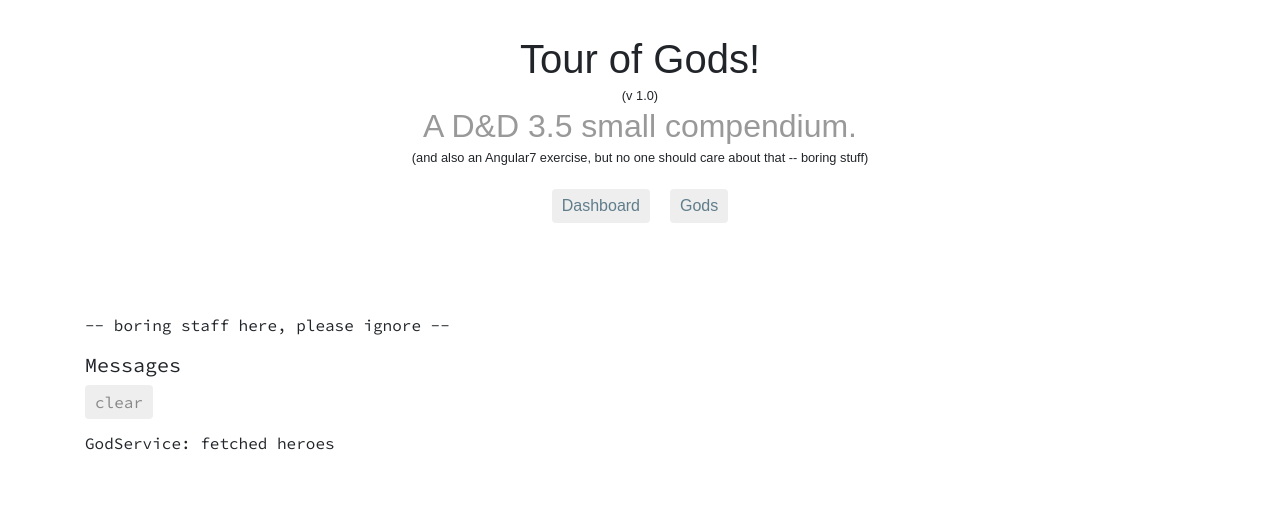
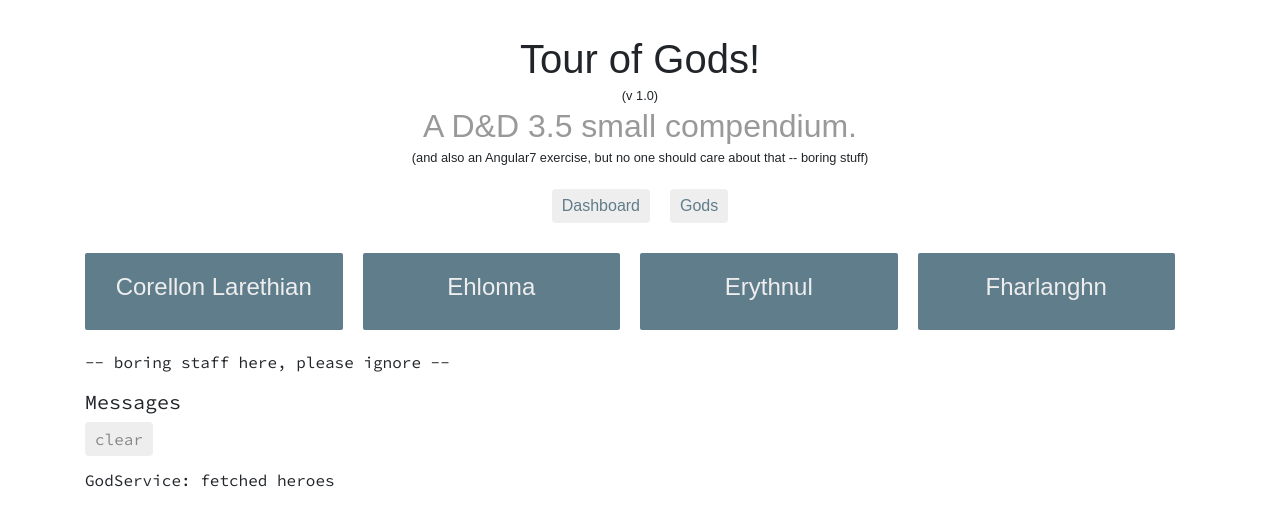
Before and after one commit to vkytefree/tour-of-gods, an Angular app: page /dashboard in a window 1280 px wide. Shown: the top 526 px of the page. Built offline with nearby package versions, Linux system fonts and the light colour scheme; a web font is replaced by a local one.

Commit message:
Fixed a wrong used name in Dashboard component

```diff
--- a/src/app/dashboard/dashboard.component.ts
+++ b/src/app/dashboard/dashboard.component.ts
@@ -8,7 +8,7 @@ import { GodService } from '../god.service';
   styleUrls: [ './dashboard.component.css' ]
 })
 export class DashboardComponent implements OnInit {
-  heroes: God[] = [];
+  gods: God[] = [];
 
   constructor(private heroService: GodService) { }
 
@@ -18,6 +18,6 @@ export class DashboardComponent implements OnInit {
 
   getHeroes(): void {
     this.heroService.getGods()
-      .subscribe(gods => this.heroes = gods.slice(1, 5));
+      .subscribe(gods => this.gods = gods.slice(1, 5));
   }
 }
```
